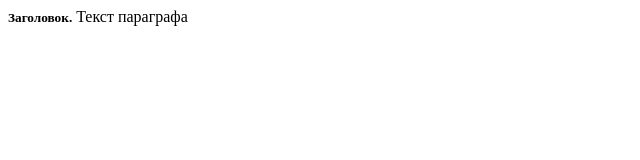
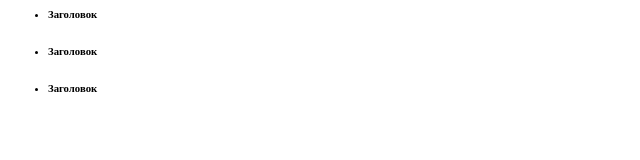
Before and after one commit to misura1/lab6, a plain HTML site: page lab6/lab 6/public_html/index.html in a window 1280 px wide. Shown: the whole page, without its empty margins (0-640 px from the left). Drawn offline with Linux system fonts and the light colour scheme; files that its build step writes are made by us from their sources.

Commit message:
Задание 3

```diff
--- a/lab6/lab 6/public_html/index.html
+++ b/lab6/lab 6/public_html/index.html
@@ -1,10 +1,15 @@
 <meta charset="UTF-8">
+
 <html>
   <head>
     <title>css display</title>
     <link rel="stylesheet" type="text/css" href="style.css">
   </head>
   <body>
-    <h5>Заголовок.</h5> <p>Текст параграфа</p>
+    <ul>
+    <h6>Заголовок</h6>
+    <h6>Заголовок</h6>
+    <h6>Заголовок</h6>
+   </ul>
   </body>
 </html>
--- a/lab6/lab 6/public_html/style/style.css
+++ b/lab6/lab 6/public_html/style/style.css
@@ -14,3 +14,6 @@
   h5, p{
  display:inline;
 }
+  h6{
+ display:list-item;
+}
```
